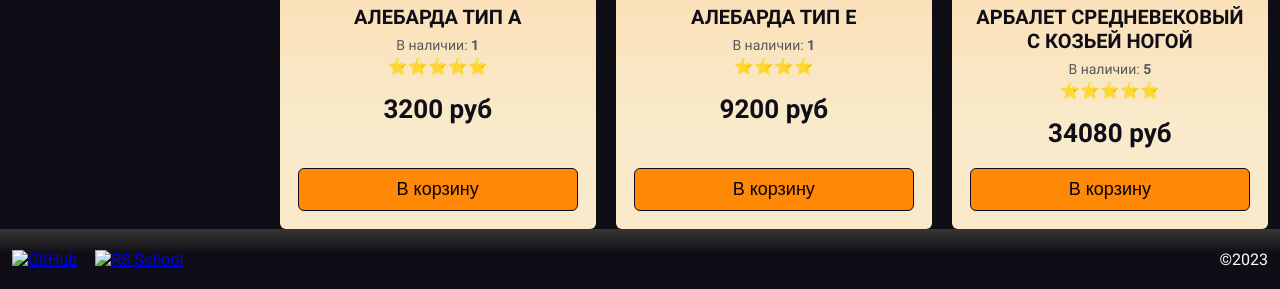
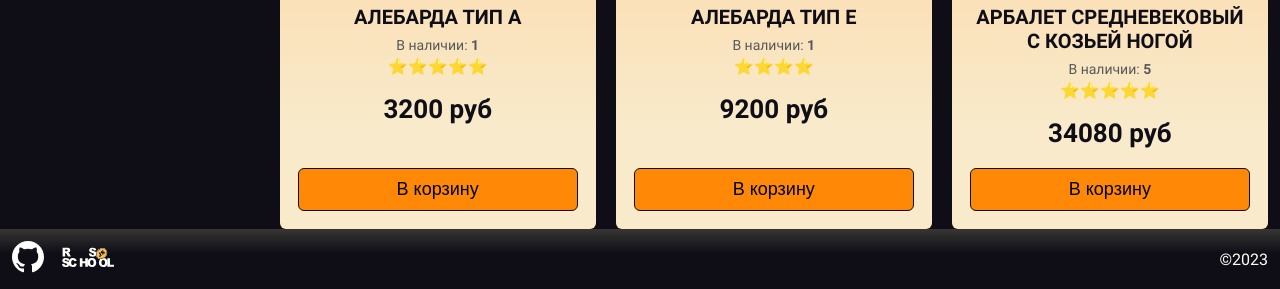
Before and after one commit to Sergey-Lesnevskiy/store_knight, a website built with webpack: page src/index.html in a window 1280 px wide. Shown: the part 1702-1991 px from the top of the page. Built offline with nearby package versions, Linux system fonts and the light colour scheme.

Commit message:
feat: add logo images to footer

```diff
--- a/src/components/pageFooter/pageFooter.css
+++ b/src/components/pageFooter/pageFooter.css
@@ -9,6 +9,14 @@
   height: 60px;
 }
 
+.footer__logo:nth-child(1) img {
+  width: 32px;
+}
+
+.footer__logo:nth-child(2) img {
+  width: 52px;
+}
+
 .footer a:last-of-type {
   margin-left: 18px;
 }
--- a/src/core/components/footer/Footer.ts
+++ b/src/core/components/footer/Footer.ts
@@ -11,10 +11,13 @@ export class Footer extends Component {
     const pageFooter = document.createElement('div');
     pageFooter.classList.add('footer__container');
     pageFooter.innerHTML = `
-    <a href="#"><img src="" alt="GitHub"></a>
-    <a href="#"><img src="" alt="RS School"></a>
+    <a class="footer__logo" href="https://github.com/Sergey-Lesnevskiy" target="_blank">
+      <img src="./images/logo-github.svg" width="32" alt="Github account">
+    </a>
+    <a class="footer__logo" href="https://rs.school/js/" target="_blank">
+      <img src="./images/logo-rs.svg" width="56" alt="The Rolling Scopes logotype">
+    </a>
     <span>©2023</span>
-
 `;
 
     this.container.append(pageFooter);
```
